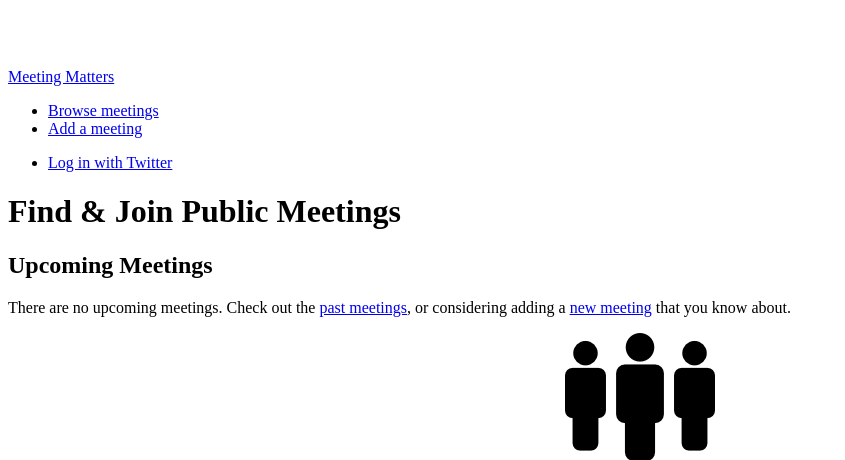
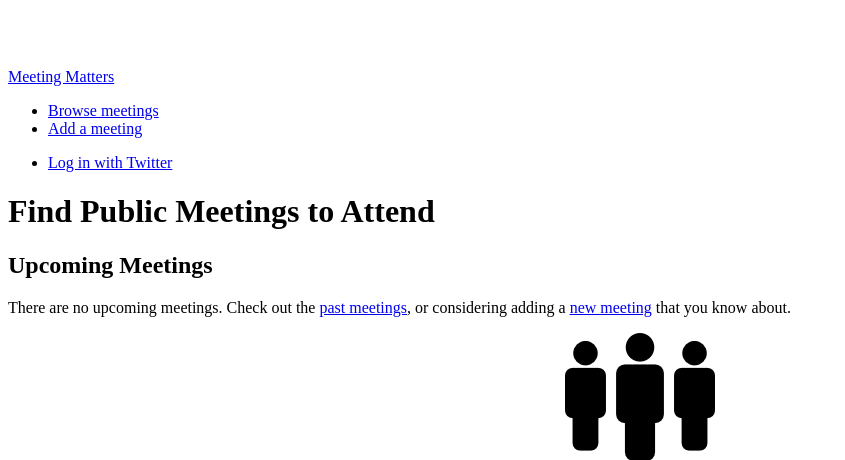
Before and after one commit to openplans/meetingmatters, a Django app: template publicmeeting/project/templates/project-home.html in a window 1280 px wide. Shown: the top 460 px of the page, without its empty margins (0-845 px from the left). Run offline with Django 3.2, Linux system fonts and the light colour scheme; the template is opened without the code that fills it, so the values that code supplies are empty; some libraries are stand-ins or nearby versions.

Commit message:
Change the wording in the title to not imply that you can join a meeting through the site (yet)

```diff
--- a/publicmeeting/project/templates/project-home.html
+++ b/publicmeeting/project/templates/project-home.html
@@ -4,7 +4,7 @@
 
   <div class="hero-unit">
 <!--    <p>A new way to</p>-->
-    <h1>Find & Join Public Meetings</h1>
+    <h1>Find Public Meetings to Attend</h1>
 
 <!--    <div>-->
 <!--      <a href="{% url socialauth_begin "twitter" %}" class="btn btn-primary btn-large">Browse Meetings</a>-->
```
